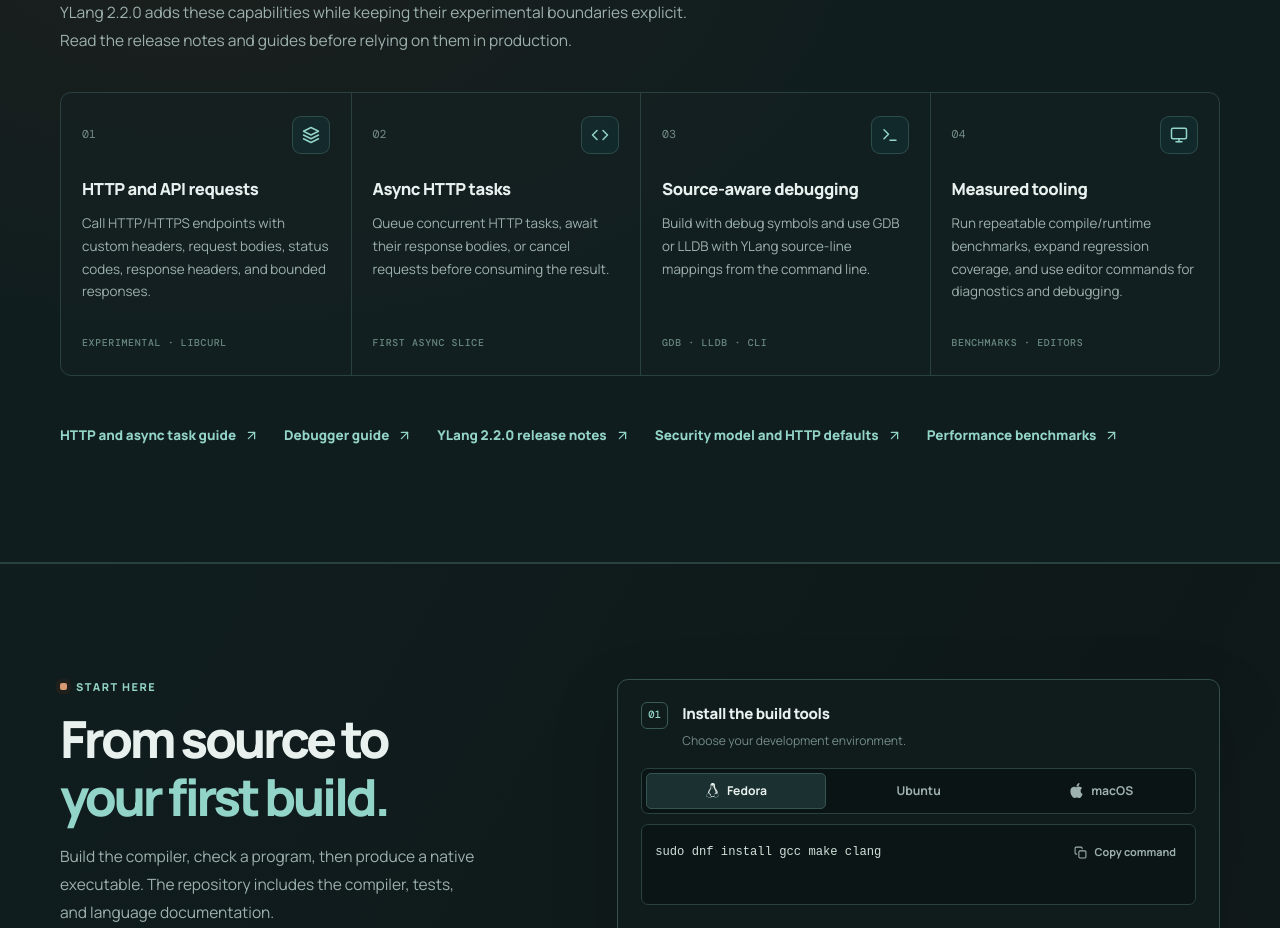
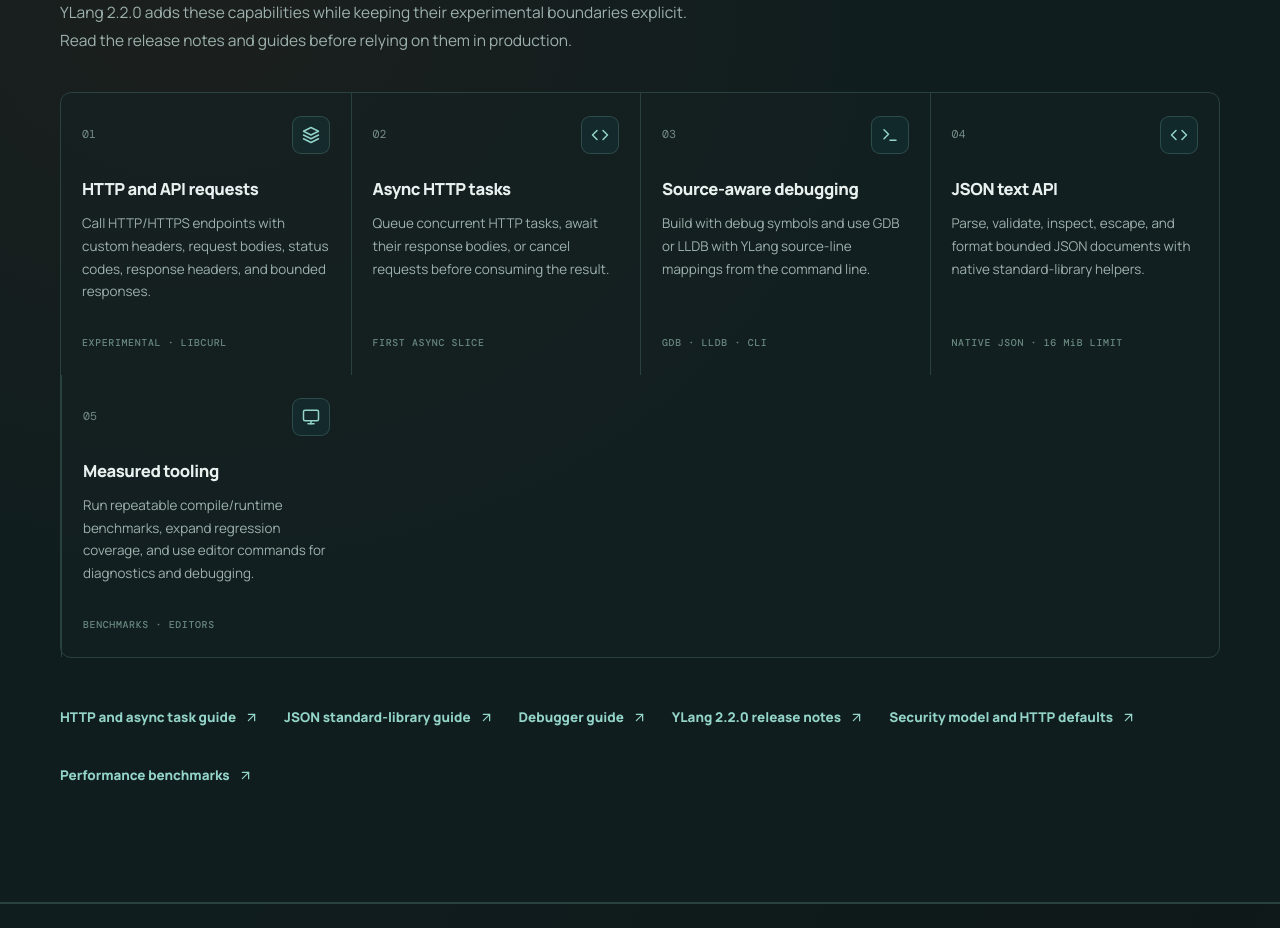
Before and after one commit to Yassine-Jemi01/ylang, a React (Vite) app in the folder website-app/: page / in a window 1280 px wide. Shown: the part 2000-2928 px from the top of the page. Built offline with nearby package versions, Linux system fonts and the light colour scheme.

Commit message:
design(homepage): include the stable JSON API among 2.2 features

```diff
--- a/website-app/src/App.jsx
+++ b/website-app/src/App.jsx
@@ -304,6 +304,13 @@ function ExperimentalSection() {
           />
           <FeatureCard
             number="04"
+            icon={<FiCode />}
+            title="JSON text API"
+            description="Parse, validate, inspect, escape, and format bounded JSON documents with native standard-library helpers."
+            meta="NATIVE JSON · 16 MiB LIMIT"
+          />
+          <FeatureCard
+            number="05"
             icon={<FiMonitor />}
             title="Measured tooling"
             description="Run repeatable compile/runtime benchmarks, expand regression coverage, and use editor commands for diagnostics and debugging."
@@ -312,6 +319,7 @@ function ExperimentalSection() {
         </div>
         <div className="preview-links">
           <a className="text-link" href={SITE + 'learn/reference/HTTP.html'}>HTTP and async task guide <FiArrowUpRight aria-hidden="true" /></a>
+          <a className="text-link" href={SITE + 'learn/reference/JSON.html'}>JSON standard-library guide <FiArrowUpRight aria-hidden="true" /></a>
           <a className="text-link" href={SITE + 'learn/reference/DEBUGGER.html'}>Debugger guide <FiArrowUpRight aria-hidden="true" /></a>
           <a className="text-link" href={SITE + 'learn/reference/CHANGELOG-2.2.0.html'}>YLang 2.2.0 release notes <FiArrowUpRight aria-hidden="true" /></a>
           <a className="text-link" href={SITE + 'learn/reference/SECURITY.html'}>Security model and HTTP defaults <FiArrowUpRight aria-hidden="true" /></a>
```
